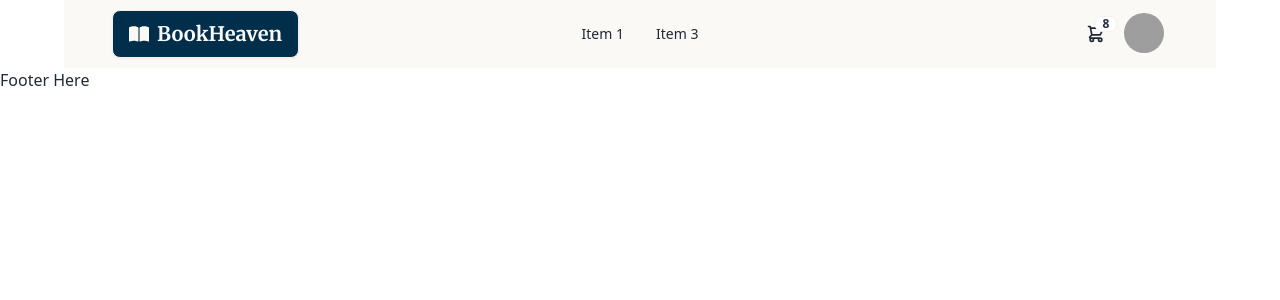
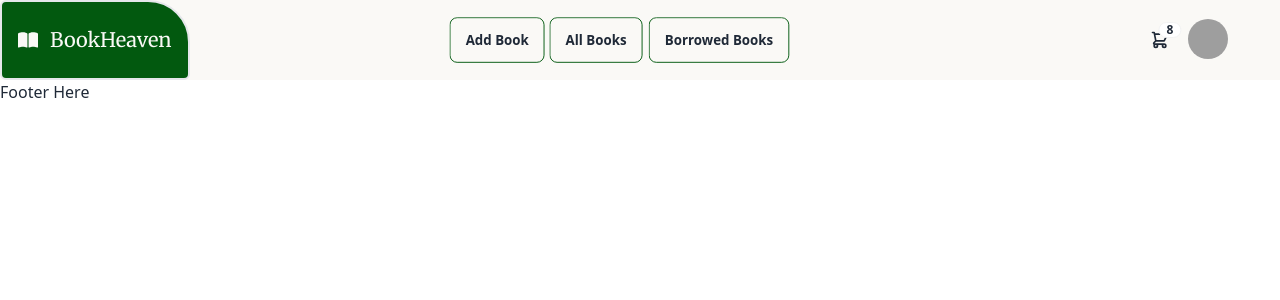
Before and after one commit to Arif-Islam21/bookHeaven, a React (Vite) app: page / in a window 1280 px wide. Shown: the top 300 px of the page. Built offline with nearby package versions, Linux system fonts and the light colour scheme; grey boxes are pictures that could not be loaded.

Commit message:
working with navbar

```diff
--- a/src/Components/Sheared/Navbar.jsx
+++ b/src/Components/Sheared/Navbar.jsx
@@ -1,20 +1,30 @@
 import { FaBookOpen } from "react-icons/fa6";
+import { Link } from "react-router-dom";
 
 const Navbar = () => {
   const links = (
     <>
       <li>
-        <a>Item 1</a>
+        <button className="btn btn-outline border-deepGreen hover:bg-deepGreen">
+          Add Book
+        </button>
       </li>
       <li>
-        <a>Item 3</a>
+        <button className="btn btn-outline border-deepGreen hover:bg-deepGreen">
+          All Books
+        </button>
+      </li>
+      <li>
+        <button className="btn btn-outline border-deepGreen hover:bg-deepGreen">
+          Borrowed Books
+        </button>
       </li>
     </>
   );
 
   return (
-    <div className="navbar bg-themeColor max-w-6xl mx-auto px-12">
-      <div className="navbar-start">
+    <div className="navbar relative bg-themeColor pr-12">
+      <div className=" navbar-start">
         <div className="dropdown">
           <div tabIndex={0} role="button" className="btn btn-ghost lg:hidden">
             <svg
@@ -39,9 +49,12 @@ const Navbar = () => {
             {links}
           </ul>
         </div>
-        <div className="btn bg-[#012E4A] text-themeColor text-xl">
+        <Link
+          to={"/"}
+          className="top-0 bottom-0 left-0 h-full border-2 flex items-center gap-3 px-4 rounded-md rounded-tr-[42px] absolute  bg-deepGreen text-themeColor text-xl"
+        >
           <FaBookOpen /> <span className="font-merriWeather">BookHeaven</span>
-        </div>
+        </Link>
       </div>
       <div className="navbar-center hidden lg:flex">
         <ul className="menu menu-horizontal px-1">{links}</ul>
--- a/tailwind.config.js
+++ b/tailwind.config.js
@@ -6,6 +6,7 @@ export default {
       colors: {
         themeColor: "#FAF9F6",
         deepGreen: "#02590F  ",
+        // [#012E4A]
       },
       fontFamily: {
         lora: '"Lora", system-ui',
```
